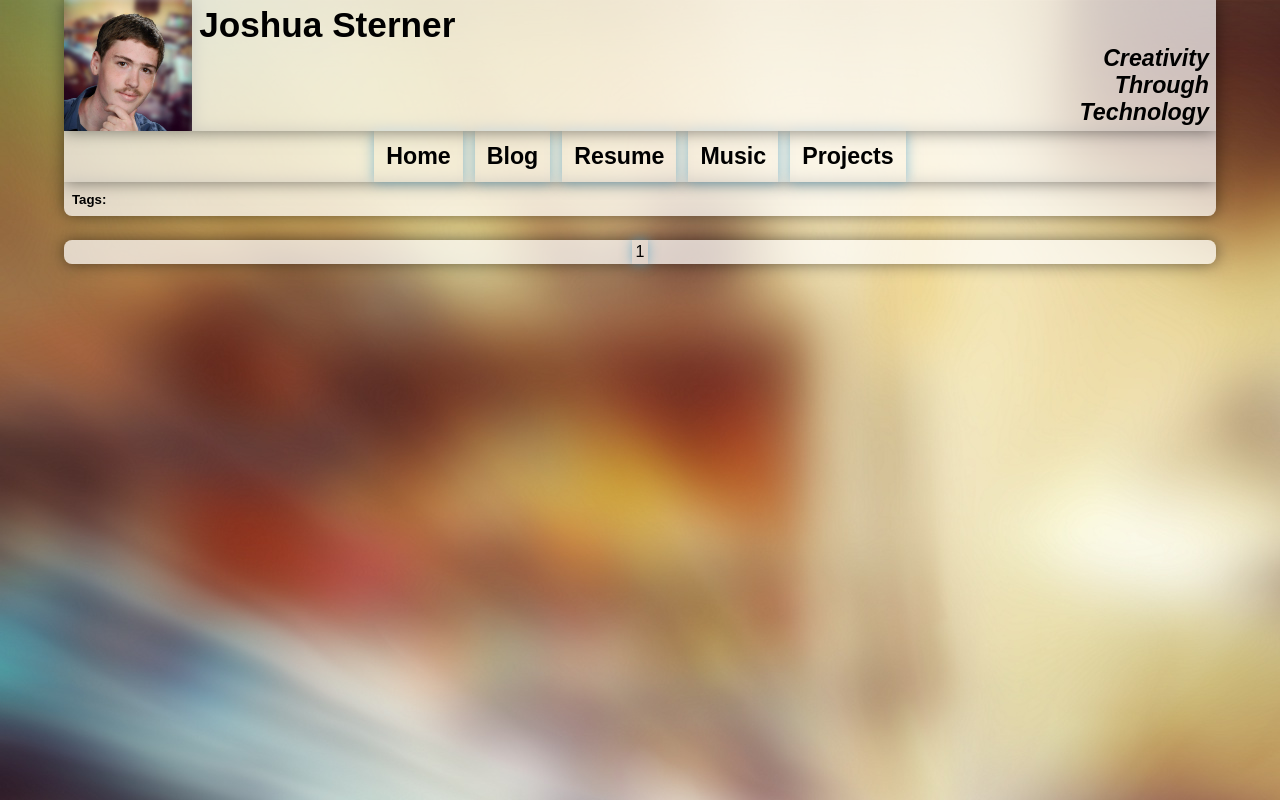
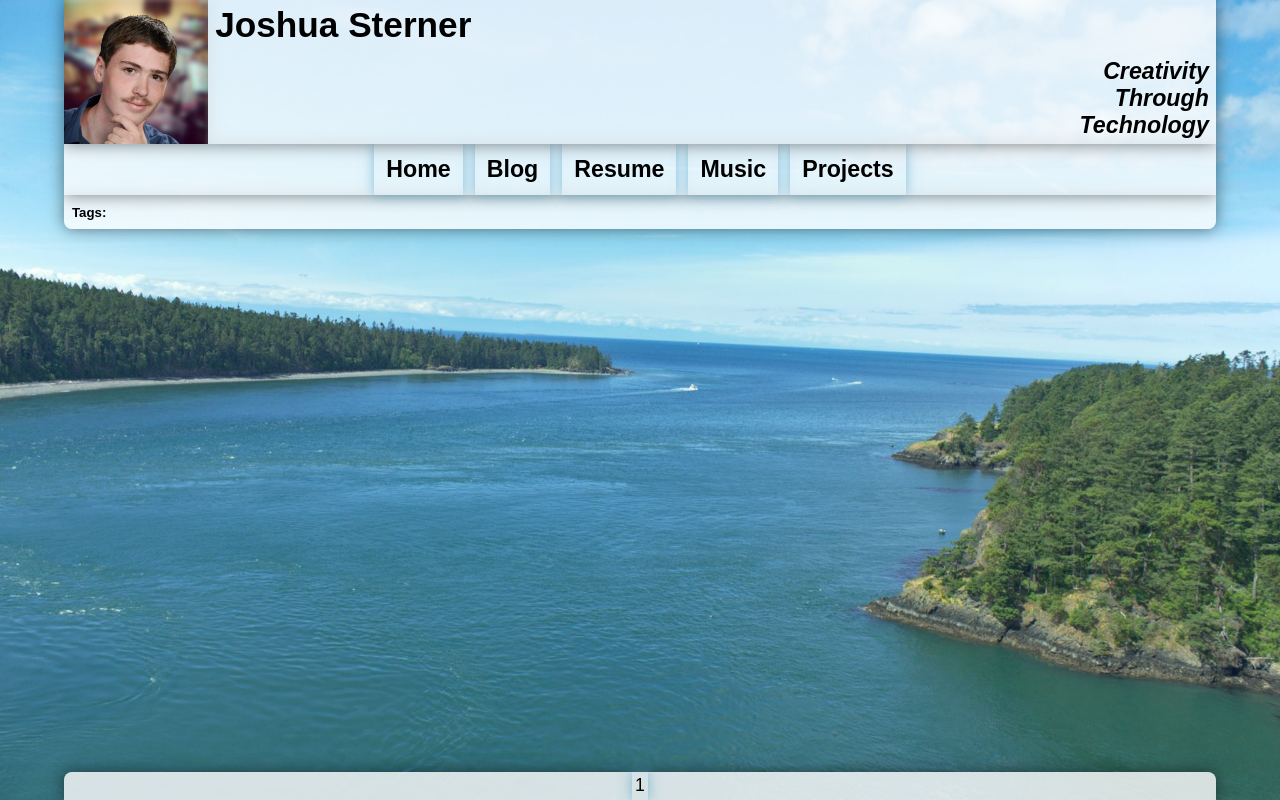
Before and after one commit to joshua-sterner/joshuasterner.com, a Django app: page /blog in a window 1280 px wide. Run offline with Django 3.2, Linux system fonts and the light colour scheme; data that the repository does not hold is empty.

Commit message:
Replaced next/previous text with arrows in blog page navbar. Changed style of blog page navbar to match that of the header. Changed the background image for the site.

```diff
--- a/website/static/styles.css
+++ b/website/static/styles.css
@@ -1,18 +1,31 @@
 body {
     margin: 0px;
-    background-image: url("/static/musicGearBackground_1920.jpg");
+    display: grid;
+    grid-template-rows: minmax(min-content, max-content) auto minmax(min-content, max-content);
+    min-height: 100vh;
 }
 
 img {
     max-width: 100%;
 }
 
+#background-image {
+    position: fixed;
+    z-index: -1;
+    width: 100%;
+    height: 100%;
+    background-image: url("/static/IMG_8111.jpg");
+    background-position: center;
+    background-size: cover;
+}
+
 header {
     display: grid;
-    grid-template-columns: minmax(3em, 8em) minmax(6em, 100%);
+    grid-template-columns: minmax(3em, 9em) minmax(6em, 100%);
     grid-template-rows: auto;
     margin: auto;
     max-width: 72em;
+    width: 100%;
 }
 
 
@@ -21,7 +34,7 @@ header {
 }
 
 .transparent-background {
-    background-color:rgba(255,255,255,0.7);
+    background-color:rgba(255,255,255,0.8);
 }
 
 #profile-picture {
@@ -148,7 +161,7 @@ nav ul li a h2 {
 }
 
 @media (max-width: 9em) {
-    header {
+    .header-footer {
         grid-template-columns: 3em auto;
         grid-template-rows: 3em;
     }
@@ -250,6 +263,7 @@ nav ul li a h2 {
 
 .page-navbar ul {
     margin-top: 0em;
+    font-size: 1.1em;
 }
 
 .page-navbar ul li {
@@ -260,7 +274,11 @@ nav ul li a h2 {
 .page-navbar ul li a {
 }
 
-footer.content-section {
-    padding-bottom: 0px;
-    padding-top: 0px;
+footer {
+    border-radius: 0.5em 0.5em 0em 0em;
+    width: 100%;
+    max-width: 72em;
+    margin: auto;
+    grid-row-start: 3;
+    grid-row-end: 4;
 }
--- a/website/templates/base.html
+++ b/website/templates/base.html
@@ -7,7 +7,8 @@
         <meta name="viewport" content="width=device-width, initial-scale=1">
     </head>
     <body>
-        <header>
+        <div id="background-image"></div>
+        <header class="header-footer">
                 <img class="shadow" id="profile-picture" src="{% static "profile512.jpg" %}" alt="Picture of Joshua Sterner"/>
                 <div class="shadow transparent-background" id="header-title-container">
                     <h1>Joshua Sterner</h1>
@@ -24,6 +25,11 @@
             </nav>
             {% block header-content %} {% endblock %}
         </header>
+        <main>
         {% block content %} {% endblock %}
+        </main>
+        <footer {% block footer-attributes%} {% endblock %}>
+            {% block footer %} {% endblock %}
+        </footer>
     </body>
 </html>
--- a/website/templates/blog.html
+++ b/website/templates/blog.html
@@ -12,12 +12,14 @@
 {% for post in posts %}
 {% include "blog_post.html" with post=post %}
 {% endfor %}
-<footer class="shadow content-section transparent-background">
+{% endblock %}
+{% block footer-attributes %}class="shadow transparent-background"{% endblock %}
+{% block footer %}
     <nav class="page-navbar">
         <ul>
             {% if page > 1 %}
-            <li><a href="{{ query_root }}/1">First</a></li>
-            <li><a href="{{ query_root }}/{{ page|add:"-1" }}">Previous</a></li>
+            <li><a href="{{ query_root }}/1">&larrb;</a></li>
+            <li><a href="{{ query_root }}/{{ page|add:"-1" }}">&larr;</a></li>
             {% endif %}
 
             {% for page_number in page_numbers %}
@@ -25,8 +27,8 @@
             {% endfor %}
 
             {% if page < page_count %}
-            <li><a href="{{ query_root }}/{{ page|add:"1" }}">Next</a></li>
-            <li><a href="{{ query_root }}/{{ page_count }}">Last</a></li>
+            <li><a href="{{ query_root }}/{{ page|add:"1" }}">&rarr;</a></li>
+            <li><a href="{{ query_root }}/{{ page_count }}">&rarrb;</a></li>
             {% endif %}
 
         </ul>
```
Also changed, not shown: website/static/IMG_8111.jpg (added).
